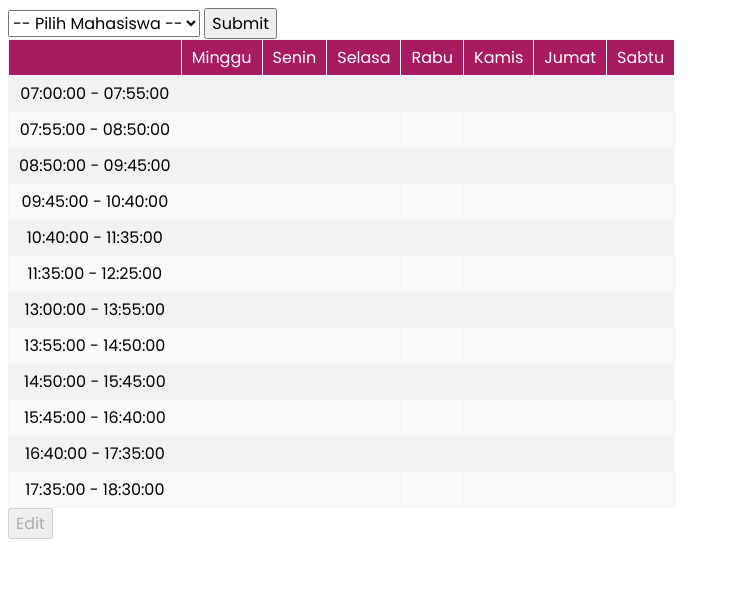
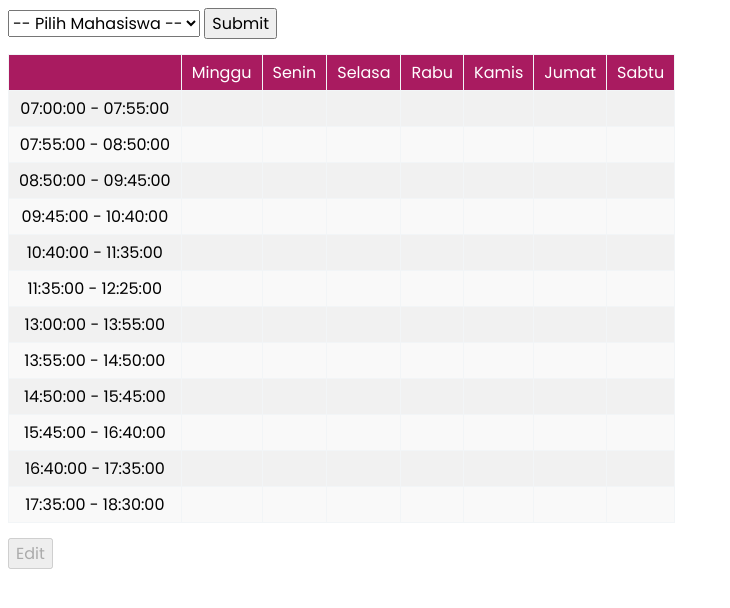
Before and after one commit to melzle/project1_fsp, a PHP site: page / in a window 1280 px wide. Shown: the top 608 px of the page, without its empty margins (0-730 px from the left). Run offline with PHP 8.4, Linux system fonts and the light colour scheme; data comes from the database, SQL or seed files in the repository.

Commit message:
hihihihihihihhihihi

```diff
--- a/index.php
+++ b/index.php
@@ -27,14 +27,14 @@ require_once("./mahasiswa.php");
 
         }
 
-        .table, th{
+        th{
             background: #a91b60;
             font-weight:normal;
             color: white;
 
         }
 
-        .table, td{
+        td{
             background: #f9f9f9;
 
         }
@@ -50,6 +50,7 @@ require_once("./mahasiswa.php");
 </head>
 <body>
     <form action="./" method="get">
+        <div style="margin-bottom: 15px;">
         <select name="nrp" id="" required>
             <?php
             $mahasiswa = new mahasiswa();
@@ -77,6 +78,8 @@ require_once("./mahasiswa.php");
             ?>
         </select>
         <input type="submit" value="Submit">
+        </div>
+
 
         <?php
         $jadwal = new jadwal();
@@ -92,6 +95,7 @@ require_once("./mahasiswa.php");
         ?>
 
     </form>
+    <div style="margin-top: 15px;">
 
     <?php
     if (!isset($_GET['nrp'])) {
@@ -102,5 +106,6 @@ require_once("./mahasiswa.php");
         echo "<input type='submit' value='Edit'></form>";
     }
     ?>
+    </div>
 </body>
 </html>
```
Also changed, not shown: edit.php (+35 -4 lines).
